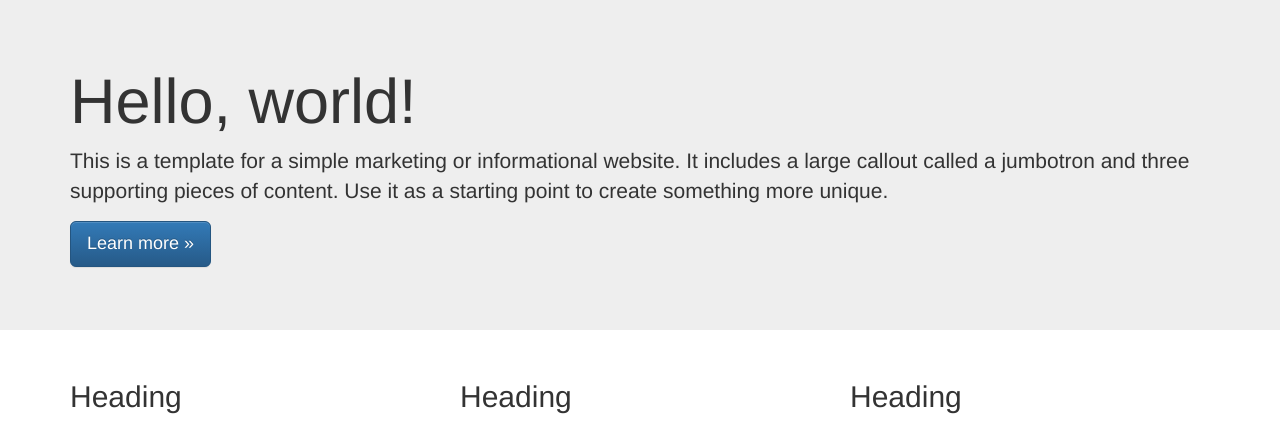
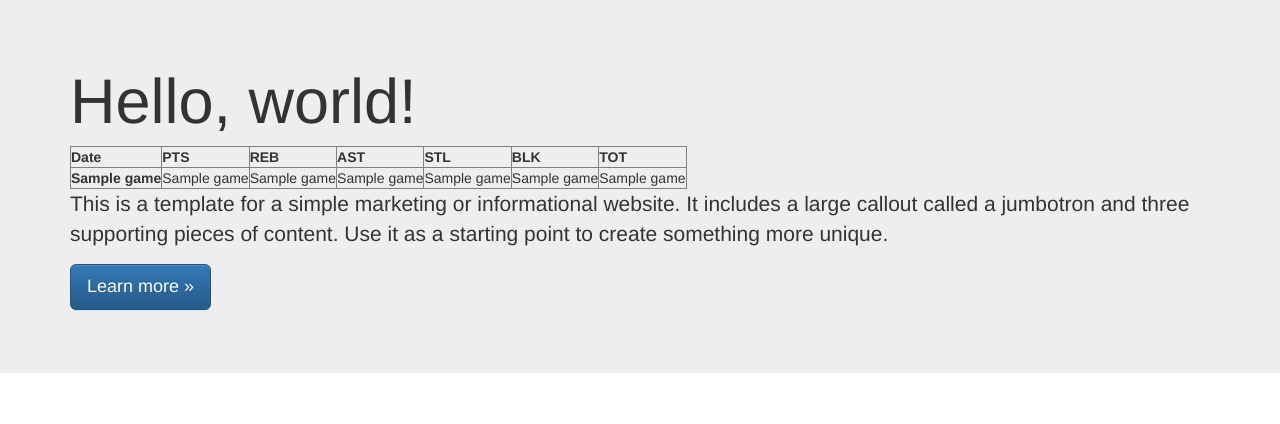
Before and after one commit to chrispuppe/finals-game, a Flask app: template templates/index.html in a window 1280 px wide. Shown: the part 51-475 px from the top of the page. Run offline with Flask 2, Linux system fonts and the light colour scheme; the template is opened without the code that fills it: most values are stand-ins (such as "Sample title", 1, 10 or a date in 2020); parts of the project's set-up code (start-up, migrations or seed data) failed here and were passed over; some libraries are stand-ins or nearby versions.

Commit message:
Setting up data visualization

```diff
--- a/app.py
+++ b/app.py
@@ -1,11 +1,15 @@
-from flask import Flask, render_template, url_for
+from flask import Flask, render_template, url_for, session, redirect
+import numpy as np
+import controller
+# import pandas as pd
 
 app = Flask(__name__)
 
 @app.route('/')
 @app.route('/index')
 def home():
-    return render_template('index.html')
+    steph=controller.get_player_finals_stats('Stephen Curry')
+    return render_template('index.html', steph=steph)
 
 if __name__ == '__main__':
     app.run(debug=True)
--- a/controller.py
+++ b/controller.py
@@ -100,5 +100,5 @@ def get_team_players(team_name):
 
 selected_team_roster = get_team_players(team_input_name)
 
-for player in selected_team_roster:
-    print(f"Player: {player['full_name']} ID: {player['id']} ")
+# for player in selected_team_roster:
+#     print(f"Player: {player['full_name']} ID: {player['id']} ")
--- a/templates/base.html
+++ b/templates/base.html
@@ -54,7 +54,7 @@
         <p></p>
       </footer>
     </div> <!-- /container -->        <script src="//ajax.googleapis.com/ajax/libs/jquery/1.11.2/jquery.min.js"></script>
-        <script>window.jQuery || document.write('<script src="{{ url_for('static', filename='js/vendor/jquery-1.11.2.min.js') }}">')</script>
+        <script>window.jQuery || document.write(`<script src="{{ url_for('static', filename='js/vendor/jquery-1.11.2.min.js') }}">`)</script>
 
         <script src="{{ url_for('static', filename='js/vendor/bootstrap.min.js') }}"></script>
 
--- a/templates/index.html
+++ b/templates/index.html
@@ -9,6 +9,32 @@ Fantasy Finals
     <div class="jumbotron">
       <div class="container">
         <h1>Hello, world!</h1>
+        <table border="1" class="dataframe data">
+        <thead>
+          <tr style="text-align: right;">
+            <th>Date</th>
+            <th>PTS</th>
+            <th>REB</th>
+            <th>AST</th>
+            <th>STL</th>
+            <th>BLK</th>
+            <th>TOT</th>
+          </tr>
+        </thead>
+        <tbody>
+        {% for game in steph %}
+          <tr>
+            <th>{{game[7]}}</th>
+            <td>{{game[1]}}</td>
+            <td>{{game[2]}}</td>
+            <td>{{game[3]}}</td>
+            <td>{{game[4]}}</td>
+            <td>{{game[5]}}</td>
+            <td>{{game[6]}}</td>
+          </tr>
+        {% endfor %}
+      </tbody>
+    </table>
         <p>This is a template for a simple marketing or informational website. It includes a large callout called a jumbotron and three supporting pieces of content. Use it as a starting point to create something more unique.</p>
         <p><a class="btn btn-primary btn-lg" href="#" role="button">Learn more &raquo;</a></p>
       </div>
```
